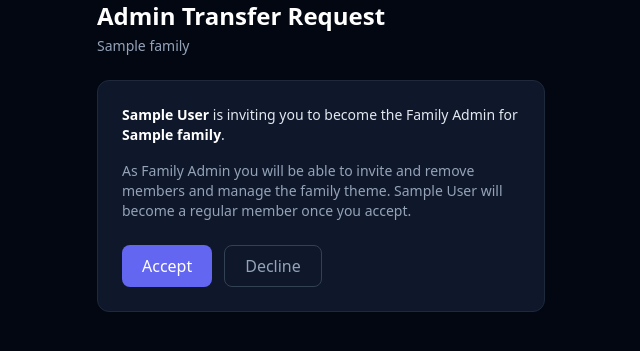
After one commit to tbarretta/AnthonyBot, a Django app: page /families/transfer/00000000-0000-0000-0000-000000000001/ in a window 1280 px wide. The commit adds this page. Shown: the top 351 px of the page, without its empty margins (319-959 px from the left). Run offline with Django 5.2, Linux system fonts and the light colour scheme; tables that the repository leaves empty hold one stand-in row (values such as "Sample post"); parts of the project's set-up code (start-up, migrations or seed data) failed here and were passed over; some libraries are stand-ins or nearby versions.

Commit message:
gift-registry: Family Admin transfer feature
Flow: Admin clicks 'Make Admin' → warning/confirm page → email sent
to proposed admin → they accept/decline via email link → roles swapped.

Models (families/models.py):
- AdminTransferRequest: family, from_user, to_user, token, status
  (pending/accepted/declined/cancelled), created_at
- accept(): swaps FamilyMembership roles via bulk update
- decline() / cancel() helpers
- Only one pending transfer per family at a time (new request
  cancels any existing pending)

Views (families/views.py):
- initiate_admin_transfer: GET=warning confirm page, POST=create+email
- respond_admin_transfer: GET=accept/decline page, POST=execute swap
- family_detail now passes viewer_is_admin to template
- family_admin passes pending_transfer to template

URLs (families/urls.py):
- /<family_id>/transfer/<user_id>/  — initiate
- /transfer/<token>/                — respond (no auth required)

Notifications (tasks.py):
- send_admin_transfer_email task

Templates:
- confirm_admin_transfer.html: warning page with bullet-point consequences
- respond_admin_transfer.html: accept/decline page for email recipient
- admin_transfer_response.html: success/decline confirmation
- emails/admin_transfer_request.txt: notification email

UI:
- family_detail.html: 'Make Admin' link under member name (admin only,
  non-managed members only)
- family_admin.html: 'Make Admin' button next to each eligible member;
  pending transfer badge in Members header

Migration (pending — root-owned dir):
- /tmp/0003_admintransferrequest.py ready to copy into
  apps/families/migrations/ after: sudo chown tbarr:tbarr .../families/migrations/

```diff
--- a/projects/gift-registry/apps/families/models.py
+++ b/projects/gift-registry/apps/families/models.py
@@ -3,6 +3,13 @@ from django.conf import settings
 from django.utils import timezone
 import uuid
 from datetime import timedelta
+
+TRANSFER_STATUS_CHOICES = [
+    ("pending",   "Pending"),
+    ("accepted",  "Accepted"),
+    ("declined",  "Declined"),
+    ("cancelled", "Cancelled"),
+]
 
 THEME_CHOICES = [
     ("midnight",  "🌙 Midnight"),
@@ -102,3 +109,47 @@ class FamilyInvitation(models.Model):
 
     def is_valid(self):
         return self.status == "pending" and timezone.now() < self.expires_at
+
+
+class AdminTransferRequest(models.Model):
+    """A request to transfer Family Admin rights to another member."""
+    id = models.UUIDField(primary_key=True, default=uuid.uuid4, editable=False)
+    family = models.ForeignKey(
+        Family, on_delete=models.CASCADE, related_name="admin_transfers"
+    )
+    from_user = models.ForeignKey(
+        settings.AUTH_USER_MODEL,
+        on_delete=models.CASCADE,
+        related_name="initiated_admin_transfers",
+    )
+    to_user = models.ForeignKey(
+        settings.AUTH_USER_MODEL,
+        on_delete=models.CASCADE,
+        related_name="received_admin_transfers",
+    )
+    token = models.UUIDField(default=uuid.uuid4, unique=True)
+    status = models.CharField(
+        max_length=10, choices=TRANSFER_STATUS_CHOICES, default="pending"
+    )
+    created_at = models.DateTimeField(auto_now_add=True)
+
+    class Meta:
+        ordering = ["-created_at"]
+
+    def __str__(self):
+        return f"{self.from_user.name} → {self.to_user.name} ({self.family.name}) [{self.status}]"
+
+    def accept(self):
+        """Swap roles: to_user becomes admin, from_user becomes member."""
+        FamilyMembership.objects.filter(user=self.to_user,   family=self.family).update(role="admin")
+        FamilyMembership.objects.filter(user=self.from_user, family=self.family).update(role="member")
+        self.status = "accepted"
+        self.save(update_fields=["status"])
+
+    def decline(self):
+        self.status = "declined"
+        self.save(update_fields=["status"])
+
+    def cancel(self):
+        self.status = "cancelled"
+        self.save(update_fields=["status"])
--- a/projects/gift-registry/apps/families/urls.py
+++ b/projects/gift-registry/apps/families/urls.py
@@ -4,4 +4,6 @@ from . import views
 urlpatterns = [
     path("<uuid:family_id>/", views.family_detail, name="family_detail"),
     path("<uuid:family_id>/admin/", views.family_admin, name="family_admin"),
+    path("<uuid:family_id>/transfer/<uuid:user_id>/", views.initiate_admin_transfer, name="initiate_admin_transfer"),
+    path("transfer/<uuid:token>/", views.respond_admin_transfer, name="respond_admin_transfer"),
 ]
--- a/projects/gift-registry/apps/families/views.py
+++ b/projects/gift-registry/apps/families/views.py
@@ -2,12 +2,11 @@ from django.shortcuts import render, redirect, get_object_or_404
 from django.contrib.auth.decorators import login_required
 from django.contrib import messages
 from django.http import Http404
-
 from django.db.models import Count
 
-from .models import Family, FamilyMembership, FamilyInvitation
+from .models import Family, FamilyMembership, FamilyInvitation, AdminTransferRequest
 from apps.access.models import WishlistAccessRequest
-from apps.notifications.tasks import send_invitation_email
+from apps.notifications.tasks import send_invitation_email, send_admin_transfer_email
 from apps.wishlist.models import WishlistItem
 
 
@@ -82,10 +81,15 @@ def family_detail(request, family_id):
         else:
             entry["item_count"] = None
 
+    viewer_membership = FamilyMembership.objects.filter(
+        user=request.user, family=family
+    ).first()
+
     return render(request, "families/family_detail.html", {
         "family": family,
         "members_with_state": members_with_state,
         "received_requests": received,
+        "viewer_is_admin": viewer_membership.is_admin if viewer_membership else False,
     })
 
 
@@ -136,9 +140,79 @@ def family_admin(request, family_id):
 
         return redirect("family_admin", family_id=family_id)
 
+    pending_transfer = AdminTransferRequest.objects.filter(
+        family=family, from_user=request.user, status="pending"
+    ).first()
+
     return render(request, "families/family_admin.html", {
         "family": family,
         "memberships": memberships,
         "pending_invitations": pending_invitations,
         "theme_choices": THEME_CHOICES,
+        "pending_transfer": pending_transfer,
     })
+
+
+@login_required
+def initiate_admin_transfer(request, family_id, user_id):
+    """Show transfer warning (GET) and create the transfer request (POST)."""
+    from django.contrib.auth import get_user_model
+    User = get_user_model()
+
+    family = get_object_or_404(Family, pk=family_id)
+    _require_family_admin(request.user, family)
+    to_user = get_object_or_404(User, pk=user_id)
+
+    # Target must be a non-admin member of the same family
+    if not FamilyMembership.objects.filter(user=to_user, family=family).exists():
+        raise Http404
+    if to_user == request.user:
+        raise Http404
+
+    if request.method == "POST":
+        # Cancel any existing pending transfer for this family
+        AdminTransferRequest.objects.filter(family=family, status="pending").update(status="cancelled")
+
+        transfer = AdminTransferRequest.objects.create(
+            family=family,
+            from_user=request.user,
+            to_user=to_user,
+        )
+        send_admin_transfer_email.delay(str(transfer.id))
+        messages.success(
+            request,
+            f"Transfer request sent to {to_user.name}. They must accept via email before the change takes effect."
+        )
+        return redirect("family_admin", family_id=family_id)
+
+    return render(request, "families/confirm_admin_transfer.html", {
+        "family": family,
+        "to_user": to_user,
+    })
+
+
+def respond_admin_transfer(request, token):
+    """Email link handler — show accept/decline page (GET), execute on POST."""
+    transfer = get_object_or_404(AdminTransferRequest, token=token, status="pending")
+
+    if request.method == "POST":
+        action = request.POST.get("action")
+        if action == "accept":
+            transfer.accept()
+            return render(request, "families/admin_transfer_response.html", {
+                "action": "accepted",
+                "family": transfer.family,
+                "from_user": transfer.from_user,
+            })
+        elif action == "decline":
+            transfer.decline()
+            return render(request, "families/admin_transfer_response.html", {
+                "action": "declined",
+                "family": transfer.family,
+                "from_user": transfer.from_user,
+            })
+        raise Http404
+
+    return render(request, "families/respond_admin_transfer.html", {
+        "transfer": transfer,
+    })
--- a/projects/gift-registry/templates/families/family_detail.html
+++ b/projects/gift-registry/templates/families/family_detail.html
@@ -59,6 +59,12 @@
         {% if entry.item_count is not None %}
         <p class="text-gray-500 text-xs mt-0.5">Item Count: {{ entry.item_count }}</p>
         {% endif %}
+        {% if viewer_is_admin and not m.user.is_managed %}
+        <a href="{% url 'initiate_admin_transfer' family_id=family.pk user_id=m.user.pk %}"
+          class="inline-block text-xs text-gray-600 hover:text-yellow-400 mt-1 transition-colors">
+          Make Admin
+        </a>
+        {% endif %}
       </div>
     </div>
 
--- /dev/null
+++ b/projects/gift-registry/templates/families/respond_admin_transfer.html
@@ -0,0 +1,36 @@
+{% extends "base.html" %}
+{% block title %}Admin Transfer Request — {{ transfer.family.name }}{% endblock %}
+
+{% block content %}
+<div class="max-w-md mx-auto">
+  <div class="mb-6">
+    <h1 class="text-2xl font-bold text-white">Admin Transfer Request</h1>
+    <p class="text-gray-500 text-sm mt-1">{{ transfer.family.name }}</p>
+  </div>
+
+  <div class="bg-gray-900 border border-gray-800 rounded-xl p-6 mb-5">
+    <p class="text-gray-300 text-sm mb-4">
+      <strong class="text-white">{{ transfer.from_user.name }}</strong> is inviting you to become
+      the Family Admin for <strong class="text-white">{{ transfer.family.name }}</strong>.
+    </p>
+    <p class="text-gray-500 text-sm mb-6">
+      As Family Admin you will be able to invite and remove members and manage the family theme.
+      {{ transfer.from_user.name }} will become a regular member once you accept.
+    </p>
+
+    <form method="post">
+      {% csrf_token %}
+      <div class="flex gap-3">
+        <button type="submit" name="action" value="accept"
+          class="bg-[var(--color-primary)] hover:bg-[var(--color-primary-dark)] text-white font-medium px-5 py-2 rounded-lg transition-colors">
+          Accept
+        </button>
+        <button type="submit" name="action" value="decline"
+          class="border border-gray-700 hover:border-gray-500 text-gray-400 hover:text-white font-medium px-5 py-2 rounded-lg transition-colors">
+          Decline
+        </button>
+      </div>
+    </form>
+  </div>
+</div>
+{% endblock %}
```
Also changed, not shown: projects/gift-registry/apps/notifications/tasks.py (+20 -0 lines), projects/gift-registry/templates/emails/admin_transfer_request.txt (added, +17 -0 lines), projects/gift-registry/templates/families/admin_transfer_response.html (added, +44 -0 lines), projects/gift-registry/templates/families/confirm_admin_transfer.html (added, +51 -0 lines), projects/gift-registry/templates/families/family_admin.html (+14 -1 lines).
